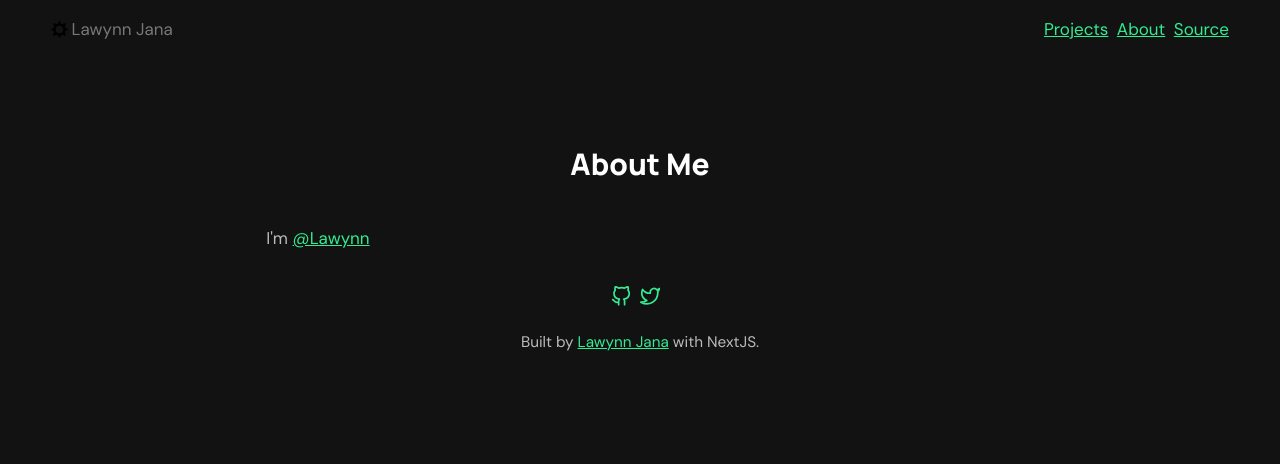
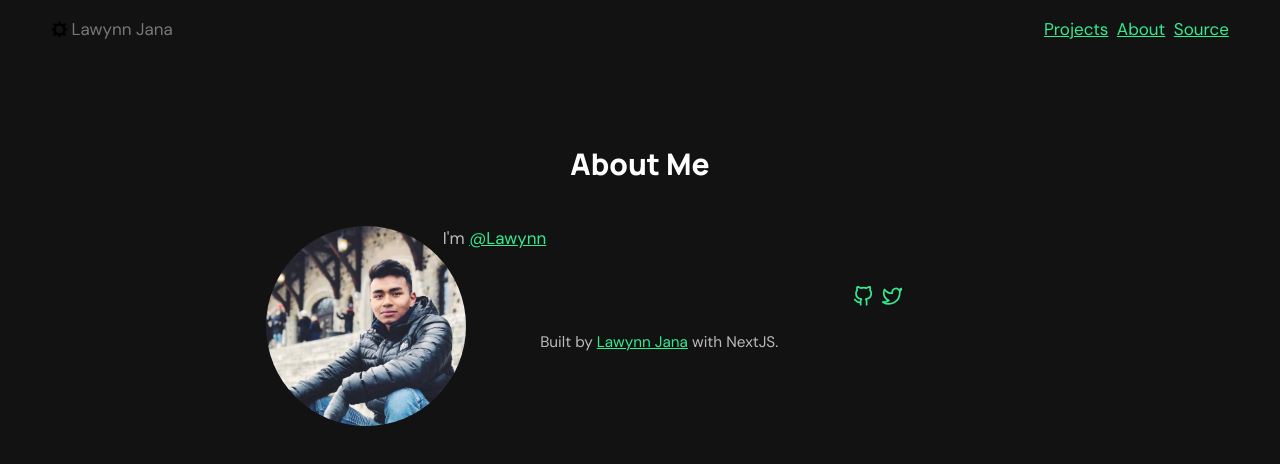
Before and after one commit to lawynnj/lawynnj.github.io, a Next.js app: page /about in a window 1280 px wide. Shown: the top 464 px of the page. Built offline with nearby package versions, Linux system fonts and the light colour scheme.

Commit message:
convert next/image to native img tag

```diff
--- a/components/cards/cards.tsx
+++ b/components/cards/cards.tsx
@@ -1,6 +1,5 @@
 import React from "react";
 import Link from "next/link";
-// import Image from "next/image";
 
 import { StyledCards } from "../styles/cards.styles";
 import { GitHubIcon } from "../styles/footer.styles";
@@ -40,7 +39,6 @@ const Cards = ({ data, basePath }: ICard) => {
                   alt={singleCard.title}
                   width={450}
                   height={220}
-                  // sizes="(min-width: 640px) 700px, 400px"
                 />
                 <time>{singleCard.date}</time>
                 <h2>{singleCard.title}</h2>
--- a/pages/about.tsx
+++ b/pages/about.tsx
@@ -1,5 +1,4 @@
 import React from "react";
-// import Image from "next/image";
 
 import { Layout, Container } from "../components";
 import { StyledAbout } from "../components/styles/about.styles";
@@ -18,12 +17,12 @@ const About = () => {
         <Container width="narrow">
           <div className="postContent">
             <div className="avatarImage">
-              {/* <Image
+              <img
                 src="/images/avatar.jpeg"
                 width={200}
                 height={200}
                 alt="Lawynn Jana"
-              /> */}
+              />
             </div>
             <p>
               I'm{" "}
--- a/pages/works/[id].tsx
+++ b/pages/works/[id].tsx
@@ -1,6 +1,5 @@
 import React from "react";
 import { useRouter } from "next/router";
-// import Image from "next/image";
 
 import { Layout, Container } from "../../components";
 import { getAllContentIds, getContentData } from "../../lib/content";
```
